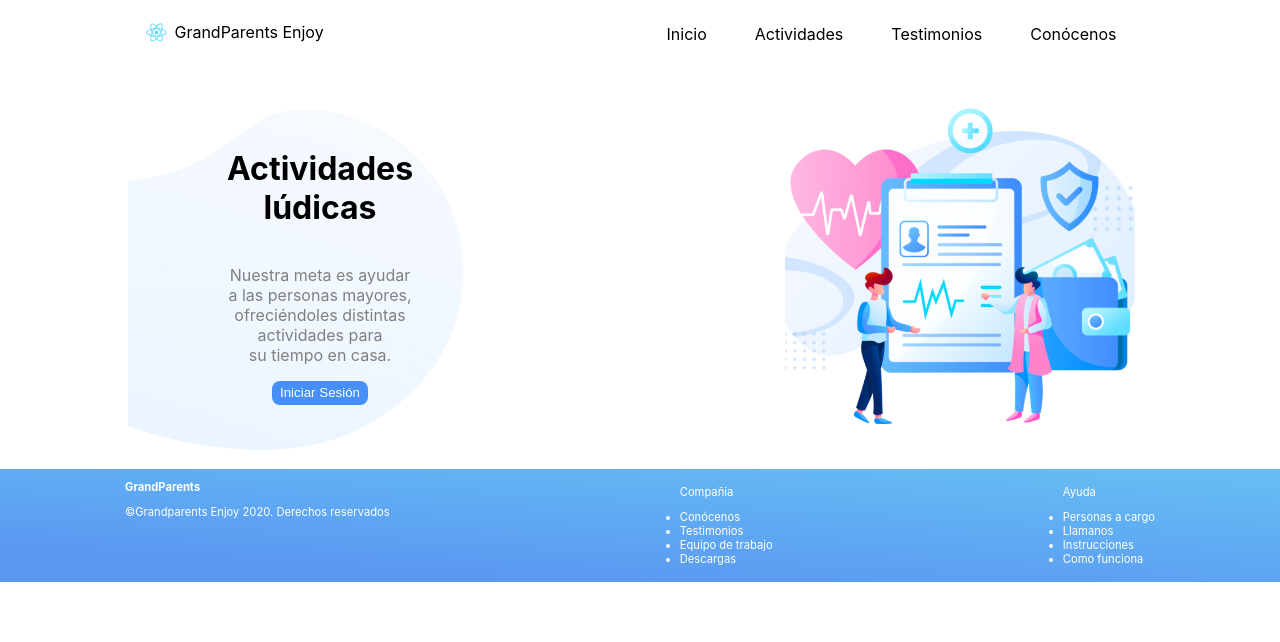
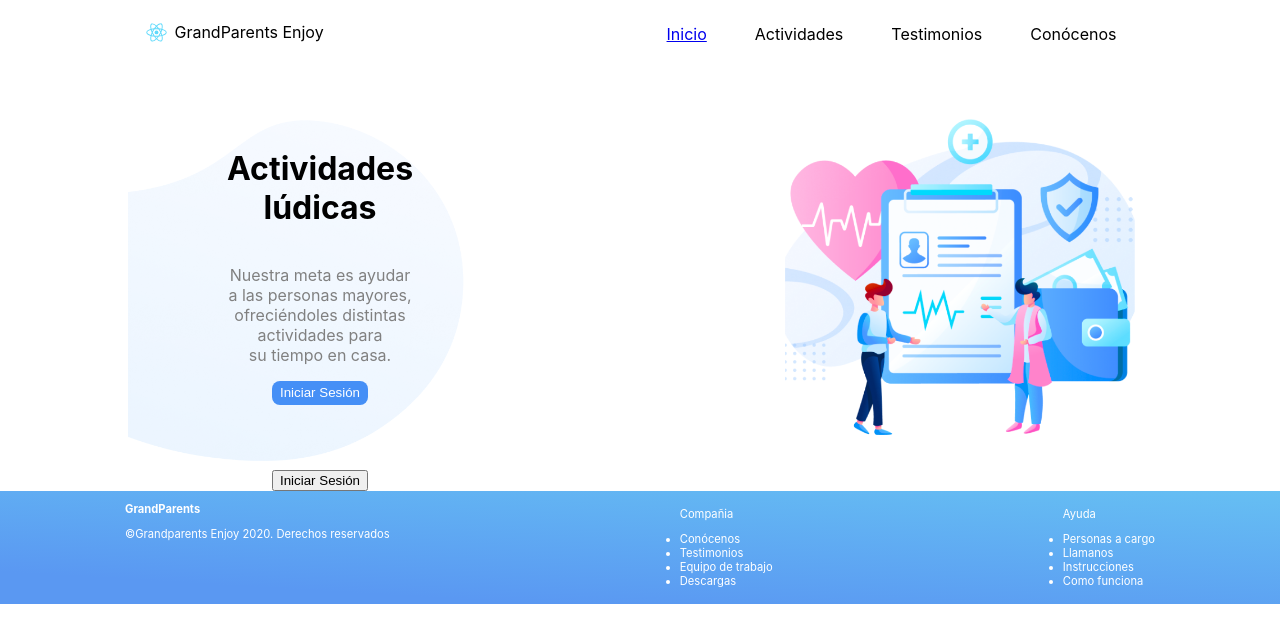
Before and after one commit to jssolarte/Proyecto-Desarrollo-web, a React (Create React App) app in the folder grandparents/: page /home in a window 1280 px wide. Shown: the top 642 px of the page. Built offline with nearby package versions, Linux system fonts and the light colour scheme.

Commit message:
Auto stash before merge of "front-end" and "origin/front-end"

```diff
--- a/grandparents/package.json
+++ b/grandparents/package.json
@@ -10,6 +10,7 @@
     "bootstrap": "^4.5.3",
     "react": "^17.0.1",
     "react-dom": "^17.0.1",
+    "react-router-dom": "^5.2.0",
     "react-scripts": "4.0.0",
     "web-vitals": "^0.2.4"
   },
--- a/grandparents/public/index.html
+++ b/grandparents/public/index.html
@@ -1,5 +1,5 @@
 <!DOCTYPE html>
-<html lang="en">
+<html lang="es">
   <head>
     <meta charset="utf-8" />
     <link rel="icon" href="%PUBLIC_URL%/favicon.ico" />
--- a/grandparents/src/App.js
+++ b/grandparents/src/App.js
@@ -1,11 +1,32 @@
-import logo from './logo.svg';
+
 import './App.css';
 import Home from './Components/Home/home';
+import Login from './Components/Login/login';
+import {
+  BrowserRouter as Router,
+  Switch,
+  Route,
+  Link
+} from "react-router-dom";
 
+// const Router = () => (
+//   <BrowserRouter>
+//      <Switch>
+//        <Route exact path="/" component={Home} />
+//        <Route path="/home" component={Home} />
+//        <Route path="/login" component={Login} />
+//     </Switch>
+//   </BrowserRouter>
+// )
+// export default Router;
 
 function App() {
   return (
-    <div><Home></Home></div>
+    <Router path="/" exact>
+    <Home></Home>
+
+    </Router>
+
   );
 }
 
--- a/grandparents/src/Components/Home/home.js
+++ b/grandparents/src/Components/Home/home.js
@@ -1,10 +1,24 @@
 import React from 'react';
+import {
+  BrowserRouter as Router,
+  Switch,
+  Route,
+  Link
+} from "react-router-dom";
 import imglogo from '../../../src/logo.svg';
 import imgHome from '../../img/home.png';
 import bgelement from '../../img/bgelement.png'
 import "./home.css"
+
+
+
+
 function Home(){
     return(
+
+      <Router>
+        <Switch>
+          <Router path="/home" exact>
             <div className="o-container-home">
               <div>
               <nav className="o-nav-home">
@@ -20,7 +34,7 @@ function Home(){
               </div>
                <div className="o-nav-right">
                 <ul className="o-ul-home">
-                     <li className="o-li-home">Inicio</li>
+                  <li className="o-li-home"><Link to="/home">Inicio</Link> </li>
                   <li className="o-li-home">Actividades</li>
                   <li className="o-li-home">Testimonios</li>
                   <li className="o-li-home">Conócenos</li>
@@ -28,6 +42,8 @@ function Home(){
                </div>
            </nav>
         </div>
+
+
             <div className="o-container-body-home">
               <div className="o-container-left">
 
@@ -39,7 +55,7 @@ function Home(){
 
                    <div><button className="o-btn-login">Iniciar Sesión</button></div>
                 </div>
-
+                <div><button>Iniciar Sesión</button></div>
                </div>
 
                  <div className="o-container-right">
@@ -72,6 +88,11 @@ function Home(){
 
               </div>
          </div>
+         </Router>
+        </Switch>
+        </Router>
+
+
            );
           }
           export default Home;
--- a/grandparents/src/Components/Login/login.js
+++ b/grandparents/src/Components/Login/login.js
@@ -1 +1,10 @@
 import React from 'react';
+
+function Login(){
+    return(
+        <div>
+            <h1>Hola mundo</h1>
+        </div>
+    );
+}
+export default Login;
--- a/grandparents/src/index.js
+++ b/grandparents/src/index.js
@@ -2,7 +2,7 @@ import React from 'react';
 import ReactDOM from 'react-dom';
 import './index.css';
 import App from './App';
-import reportWebVitals from './reportWebVitals';
+
 
 ReactDOM.render(
   <React.StrictMode>
@@ -10,8 +10,3 @@ ReactDOM.render(
   </React.StrictMode>,
   document.getElementById('root')
 );
-
-// If you want to start measuring performance in your app, pass a function
-// to log results (for example: reportWebVitals(console.log))
-// or send to an analytics endpoint. Learn more: https://bit.ly/CRA-vitals
-reportWebVitals();
```
Also changed, not shown: 1 other file (tests, documents, lock files or other folders). Lines whose indentation alone changed are shown as unchanged.
